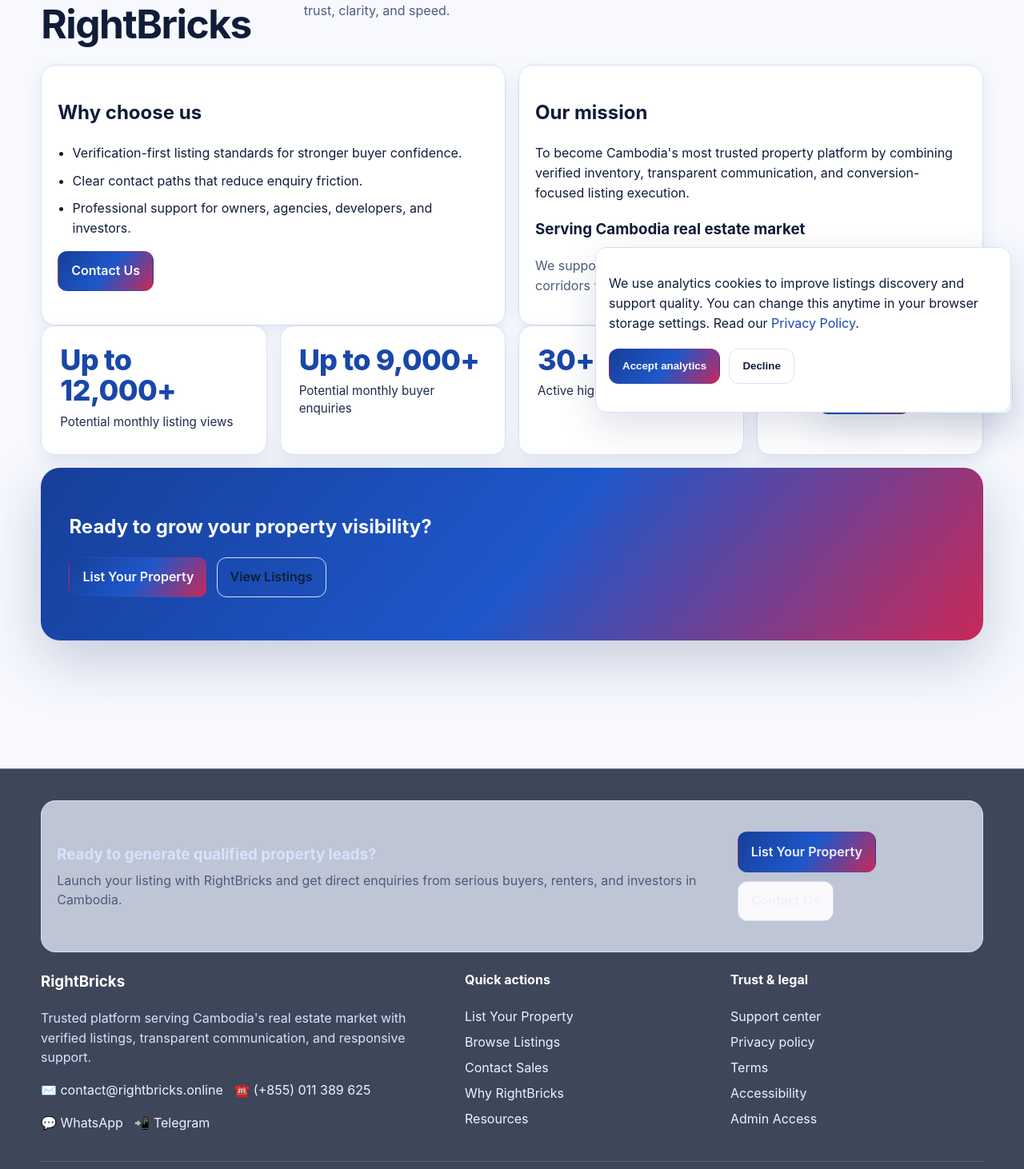
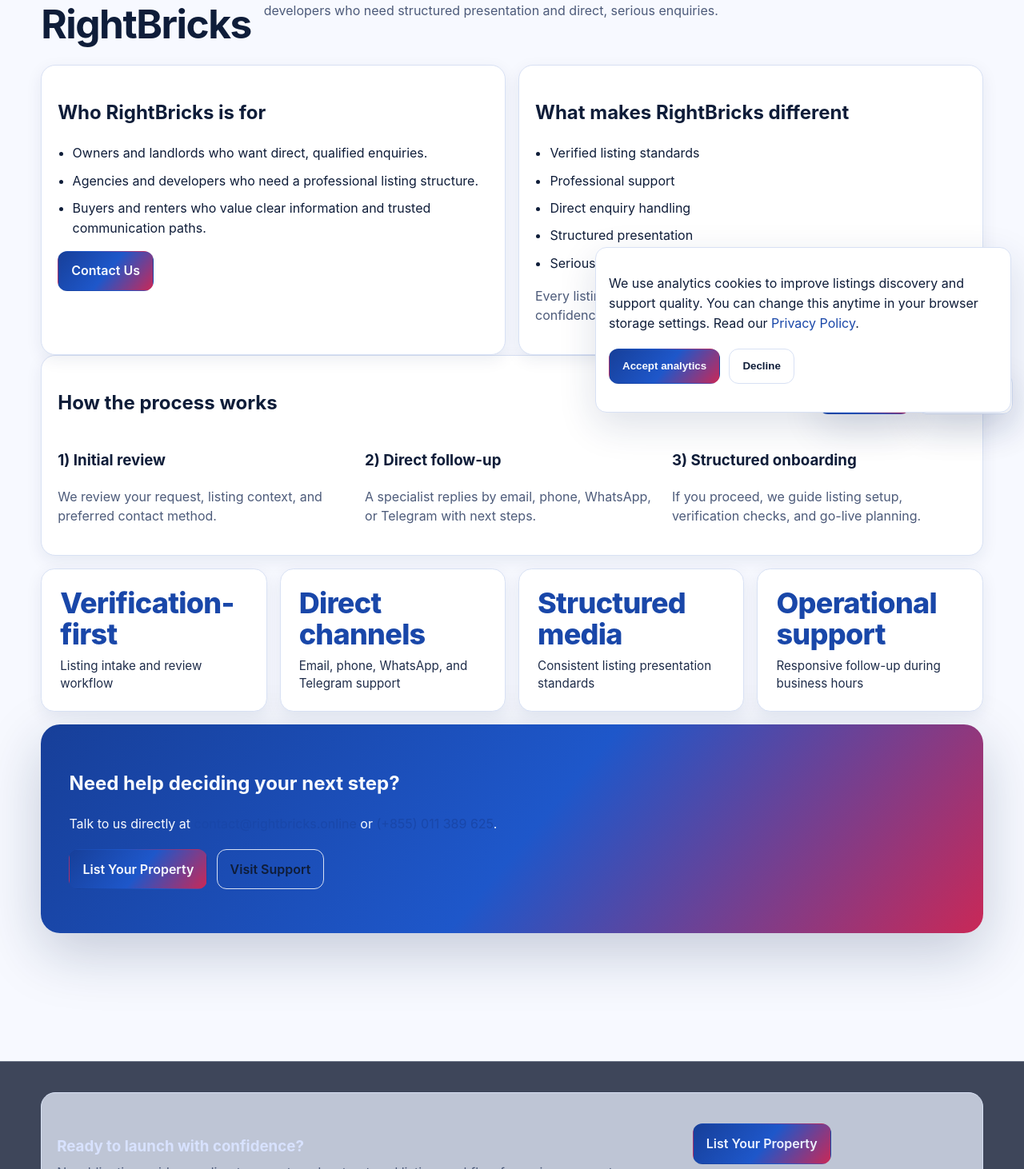
Before and after one commit to QualityCobaltDev/LotusBricks, a Next.js app: page /about in a window 1280 px wide. Shown: the part 268-1730 px from the top of the page at 80% size. Built offline with nearby package versions, Linux system fonts and the light colour scheme; no server answers; the database is empty.

Commit message:
Strengthen site-wide trust layer and contact credibility

```diff
--- a/src/app/about/page.tsx
+++ b/src/app/about/page.tsx
@@ -2,6 +2,8 @@
 import type { Metadata } from "next";
 import { platformPotentialStats } from "@/lib/site/content";
 import { buildMetadata } from "@/lib/metadata";
+import { getContactSettings } from "@/lib/site-settings";
+import { COMPANY_POSITIONING, CONTACT_PROCESS, TRUST_BADGES } from "@/lib/trust";
 
 export const metadata: Metadata = buildMetadata({
   title: "About",
@@ -9,39 +11,55 @@
   path: "/about"
 });
 
-export default function AboutPage() {
+export default async function AboutPage() {
+  const contact = await getContactSettings();
+
   return (
     <section className="shell section">
       <div className="section-head narrow">
         <h1>About RightBricks</h1>
-        <p className="muted">RightBricks is built to help Cambodia&apos;s property market move with more trust, clarity, and speed.</p>
+        <p className="muted">{COMPANY_POSITIONING}</p>
       </div>
 
       <div className="two-col">
         <article className="card-pad">
-          <h2>Why choose us</h2>
+          <h2>Who RightBricks is for</h2>
           <ul className="check-list">
-            <li>Verification-first listing standards for stronger buyer confidence.</li>
-            <li>Clear contact paths that reduce enquiry friction.</li>
-            <li>Professional support for owners, agencies, developers, and investors.</li>
+            <li>Owners and landlords who want direct, qualified enquiries.</li>
+            <li>Agencies and developers who need a professional listing structure.</li>
+            <li>Buyers and renters who value clear information and trusted communication paths.</li>
           </ul>
           <Link href="/contact" className="btn btn-primary" data-track-event="contact_form_start" data-track-label="about-contact">Contact Us</Link>
         </article>
         <article className="card-pad">
-          <h2>Our mission</h2>
-          <p>To become Cambodia&apos;s most trusted property platform by combining verified inventory, transparent communication, and conversion-focused listing execution.</p>
-          <h3>Serving Cambodia real estate market</h3>
-          <p className="muted">We support Phnom Penh, Siem Reap, Sihanoukville, and other growth corridors with a premium, business-grade platform experience.</p>
+          <h2>What makes RightBricks different</h2>
+          <ul className="check-list">
+            {TRUST_BADGES.map((item) => <li key={item}>{item}</li>)}
+          </ul>
+          <p className="muted">Every listing follows a structured presentation model to improve confidence before enquiries begin.</p>
         </article>
       </div>
+
+      <article className="card-pad" style={{ marginBottom: "1rem" }}>
+        <h2>How the process works</h2>
+        <div className="grid">
+          {CONTACT_PROCESS.map((step) => (
+            <div key={step.title}>
+              <h3>{step.title}</h3>
+              <p className="muted">{step.text}</p>
+            </div>
+          ))}
+        </div>
+      </article>
 
       <div className="stat-grid">{platformPotentialStats.map((item) => <article key={item.label} className="stat-card"><p>{item.value}</p><span>{item.label}</span></article>)}</div>
 
       <section className="cta-band">
-        <h2>Ready to grow your property visibility?</h2>
+        <h2>Need help deciding your next step?</h2>
+        <p>Talk to us directly at <a href={contact.emailHref}>{contact.email}</a> or <a href={contact.phoneHref}>{contact.phoneDisplay}</a>.</p>
         <div className="hero-actions">
           <Link href="/pricing" className="btn btn-primary" data-track-event="choose_tier" data-track-label="about-list-property">List Your Property</Link>
-          <Link href="/listings" className="btn btn-ghost" data-track-event="click_browse_listings" data-track-label="about-view-listings">View Listings</Link>
+          <Link href="/support" className="btn btn-ghost" data-track-event="contact_form_start" data-track-label="about-support">Visit Support</Link>
         </div>
       </section>
     </section>
--- a/src/app/layout.tsx
+++ b/src/app/layout.tsx
@@ -70,6 +70,8 @@
           phoneHref={contact.phoneHref}
           whatsappHref={contact.whatsappHref}
           telegramHref={contact.telegramHref}
+          supportHours={contact.supportHours}
+          supportAddress={contact.supportAddress}
           appVersion={appVersion}
         />
         <script type="application/ld+json" dangerouslySetInnerHTML={{ __html: JSON.stringify(orgLd) }} />
--- a/src/components/site/footer.tsx
+++ b/src/components/site/footer.tsx
@@ -2,6 +2,7 @@
 
 import Link from "next/link";
 import { Reveal } from "@/components/ui/reveal";
+import { COMPANY_POSITIONING, CONTACT_CONFIDENCE_POINTS, TRUST_BADGES } from "@/lib/trust";
 
 export function SiteFooter({
   emailHref,
@@ -10,6 +11,8 @@
   phoneDisplay,
   whatsappHref,
   telegramHref,
+  supportHours,
+  supportAddress,
   appVersion
 }: {
   emailHref: string;
@@ -18,18 +21,20 @@
   phoneDisplay: string;
   whatsappHref?: string;
   telegramHref?: string;
+  supportHours?: string;
+  supportAddress?: string;
   appVersion?: string;
 }) {
   return (
     <footer className="site-footer">
       <Reveal className="shell footer-cta" y={12}>
         <div>
-          <h3>Ready to generate qualified property leads?</h3>
-          <p>Launch your listing with RightBricks and get direct enquiries from serious buyers, renters, and investors in Cambodia.</p>
+          <h3>Ready to launch with confidence?</h3>
+          <p>No-obligation guidance, direct support, and a structured listing workflow for serious property exposure.</p>
         </div>
         <div className="hero-actions">
           <Link href="/pricing" className="btn btn-primary" data-track-event="homepage_cta_click" data-track-label="footer-list-property">List Your Property</Link>
-          <Link href="/contact" className="btn btn-outline" data-track-event="contact_form_start" data-track-label="footer-contact">Contact Us</Link>
+          <Link href="/contact" className="btn btn-outline" data-track-event="contact_form_start" data-track-label="footer-contact">Talk to the Team</Link>
         </div>
       </Reveal>
 
@@ -37,34 +42,43 @@
         <Reveal>
           <div>
             <h3>RightBricks</h3>
-            <p>
-              Trusted platform serving Cambodia&apos;s real estate market with verified listings, transparent communication, and responsive support.
-            </p>
+            <p>{COMPANY_POSITIONING}</p>
             <p className="muted">✉️ <a href={emailHref} data-track-event="email_click" data-track-label="footer-email">{email}</a> · ☎️ <a href={phoneHref} data-track-event="call_click" data-track-label="footer-phone">{phoneDisplay}</a></p>
             <p className="muted">💬 <a href={whatsappHref} data-track-event="whatsapp_click" data-track-label="footer-whatsapp">WhatsApp</a> · 📲 <a href={telegramHref} data-track-event="telegram_click" data-track-label="footer-telegram">Telegram</a></p>
+            {supportHours && <p className="muted">Support hours: {supportHours}</p>}
+            {supportAddress && <p className="muted">Location: {supportAddress}</p>}
           </div>
         </Reveal>
         <Reveal delay={80}>
           <div>
-            <h4>Quick actions</h4>
+            <h4>Operational trust</h4>
+            <ul>
+              {TRUST_BADGES.map((item) => (
+                <li key={item}>{item}</li>
+              ))}
+            </ul>
+            <p className="muted">{CONTACT_CONFIDENCE_POINTS.join(" · ")}</p>
+          </div>
+        </Reveal>
+        <Reveal delay={120}>
+          <div>
+            <h4>Quick links</h4>
             <ul>
               <li><Link href="/pricing">List Your Property</Link></li>
               <li><Link href="/listings">Browse Listings</Link></li>
               <li><Link href="/contact">Contact Sales</Link></li>
-              <li><Link href="/about">Why RightBricks</Link></li>
-              <li><Link href="/resources">Resources</Link></li>
+              <li><Link href="/about">About RightBricks</Link></li>
+              <li><Link href="/support">Support Center</Link></li>
             </ul>
           </div>
         </Reveal>
         <Reveal delay={160}>
           <div>
-            <h4>Trust & legal</h4>
+            <h4>Legal</h4>
             <ul>
-              <li><Link href="/support">Support center</Link></li>
-              <li><Link href="/legal/privacy">Privacy policy</Link></li>
-              <li><Link href="/legal/terms">Terms</Link></li>
-              <li><Link href="/legal/accessibility">Accessibility</Link></li>
-              <li><Link href="/login/admin">Admin Access</Link></li>
+              <li><Link href="/legal/privacy">Privacy Policy</Link></li>
+              <li><Link href="/legal/terms">Terms of Service</Link></li>
+              <li><Link href="/legal/accessibility">Accessibility Statement</Link></li>
             </ul>
           </div>
         </Reveal>
--- a/src/components/site/platform-potential.tsx
+++ b/src/components/site/platform-potential.tsx
@@ -7,9 +7,9 @@
     <section className="shell section platform-potential">
       <Reveal>
         <div className="section-head platform-potential-head">
-          <h2>Platform Potential</h2>
+          <h2>Operational standards</h2>
           <p className="muted">
-            Designed to maximize visibility, enquiries, and response efficiency across Cambodia&apos;s property market.
+            Trust signals that make RightBricks feel clear, accountable, and professionally operated.
           </p>
         </div>
       </Reveal>
--- a/src/lib/site/content.ts
+++ b/src/lib/site/content.ts
@@ -1,31 +1,31 @@
 export const platformPotentialStats = [
-  { value: "Up to 12,000+", label: "Potential monthly listing views" },
-  { value: "Up to 9,000+", label: "Potential monthly buyer enquiries" },
-  { value: "30+", label: "Active high-demand regions" },
-  { value: "< 2 hrs", label: "Potential response time from leads" }
+  { value: "Verification-first", label: "Listing intake and review workflow" },
+  { value: "Direct channels", label: "Email, phone, WhatsApp, and Telegram support" },
+  { value: "Structured media", label: "Consistent listing presentation standards" },
+  { value: "Operational support", label: "Responsive follow-up during business hours" }
 ];
 
 export const platformPotentialDisclaimer =
-  "Figures shown represent estimated platform potential based on projected usage, property visibility, and market demand.";
+  "RightBricks focuses on operational quality standards rather than guaranteed outcomes or inflated performance claims.";
 
 export const testimonials = [
   {
     quote:
-      "RightBricks helped us evaluate properties faster with complete documentation and transparent pricing history.",
-    name: "Elena Park",
-    role: "Investment Director, Northgate Capital"
+      "The platform structure makes it easier for our team to manage serious enquiries and reduce unqualified noise.",
+    name: "Agency Partner Feedback",
+    role: "Phnom Penh Market"
   },
   {
     quote:
-      "The listing quality is exceptional. We moved from discovery to signed lease in nine days with zero surprises.",
-    name: "Marcus Greene",
-    role: "Operations Lead, Orbit Mobility"
+      "The verification workflow and clear contact paths improve confidence before scheduling viewings.",
+    name: "Seller Advisory Feedback",
+    role: "Residential Listings"
   },
   {
     quote:
-      "As a relocation advisor, I trust RightBricks because every listing is media-rich, current, and professionally verified.",
-    name: "Lina Darzi",
-    role: "Senior Relocation Consultant"
+      "Support is direct and practical, especially when onboarding listings that need polished presentation.",
+    name: "Developer Partner Feedback",
+    role: "Project Marketing"
   }
 ];
 
--- /dev/null
+++ b/src/lib/trust.ts
@@ -0,0 +1,31 @@
+export const COMPANY_POSITIONING =
+  "RightBricks is a verification-first property platform for owners, agencies, and developers who need structured presentation and direct, serious enquiries.";
+
+export const TRUST_BADGES = [
+  "Verified listing standards",
+  "Professional support",
+  "Direct enquiry handling",
+  "Structured presentation",
+  "Serious seller focus"
+] as const;
+
+export const CONTACT_CONFIDENCE_POINTS = [
+  "No obligation consultation",
+  "Fast response during support hours",
+  "Direct follow-up from our operations team"
+] as const;
+
+export const CONTACT_PROCESS = [
+  {
+    title: "1) Initial review",
+    text: "We review your request, listing context, and preferred contact method."
+  },
+  {
+    title: "2) Direct follow-up",
+    text: "A specialist replies by email, phone, WhatsApp, or Telegram with next steps."
+  },
+  {
+    title: "3) Structured onboarding",
+    text: "If you proceed, we guide listing setup, verification checks, and go-live planning."
+  }
+] as const;
```
Also changed, not shown: src/app/contact/page.tsx (+19 -5 lines), src/app/listings/[slug]/page.tsx (+7 -6 lines), src/app/page.tsx (+5 -11 lines), src/app/support/page.tsx (+32 -5 lines).
